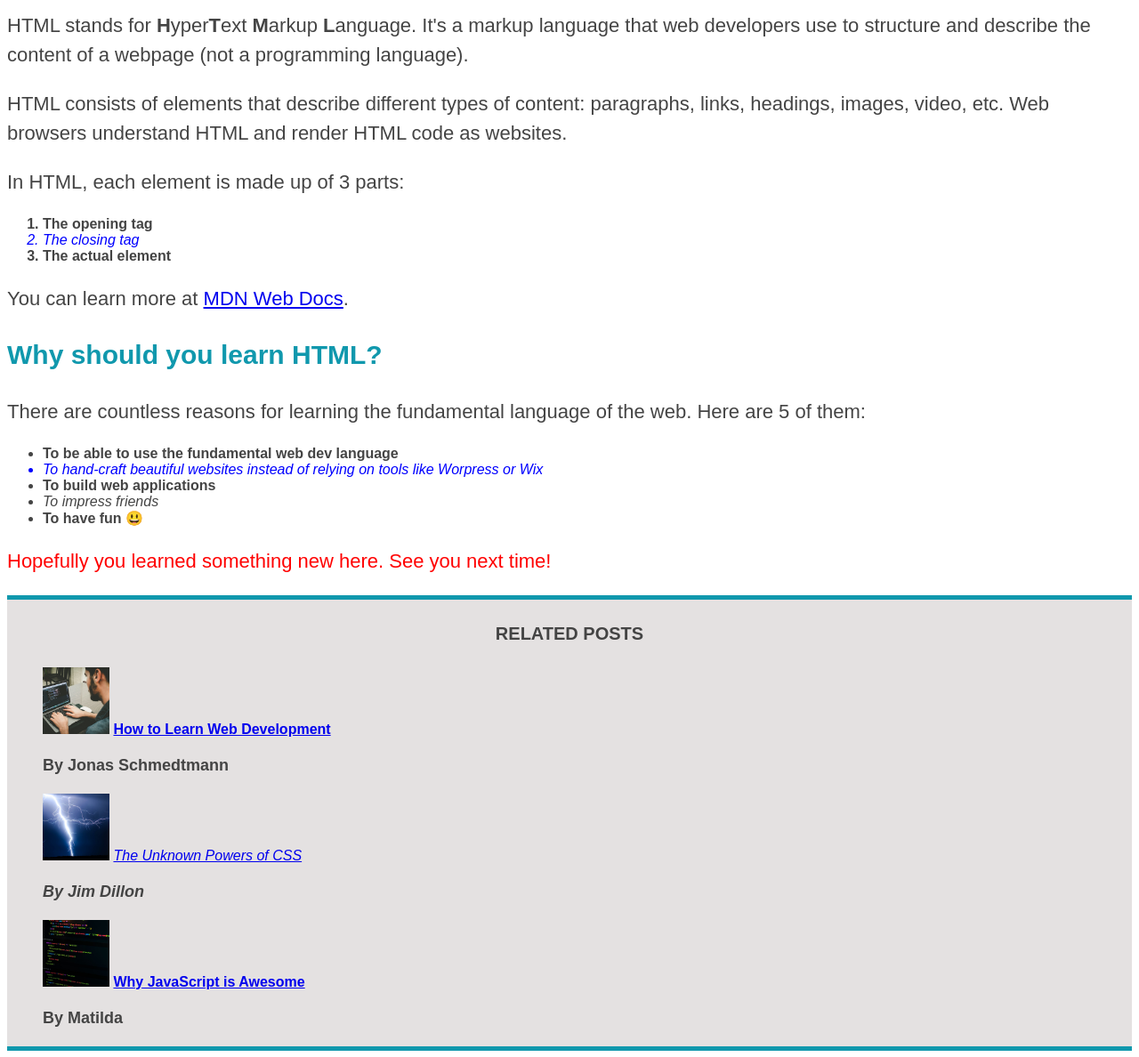
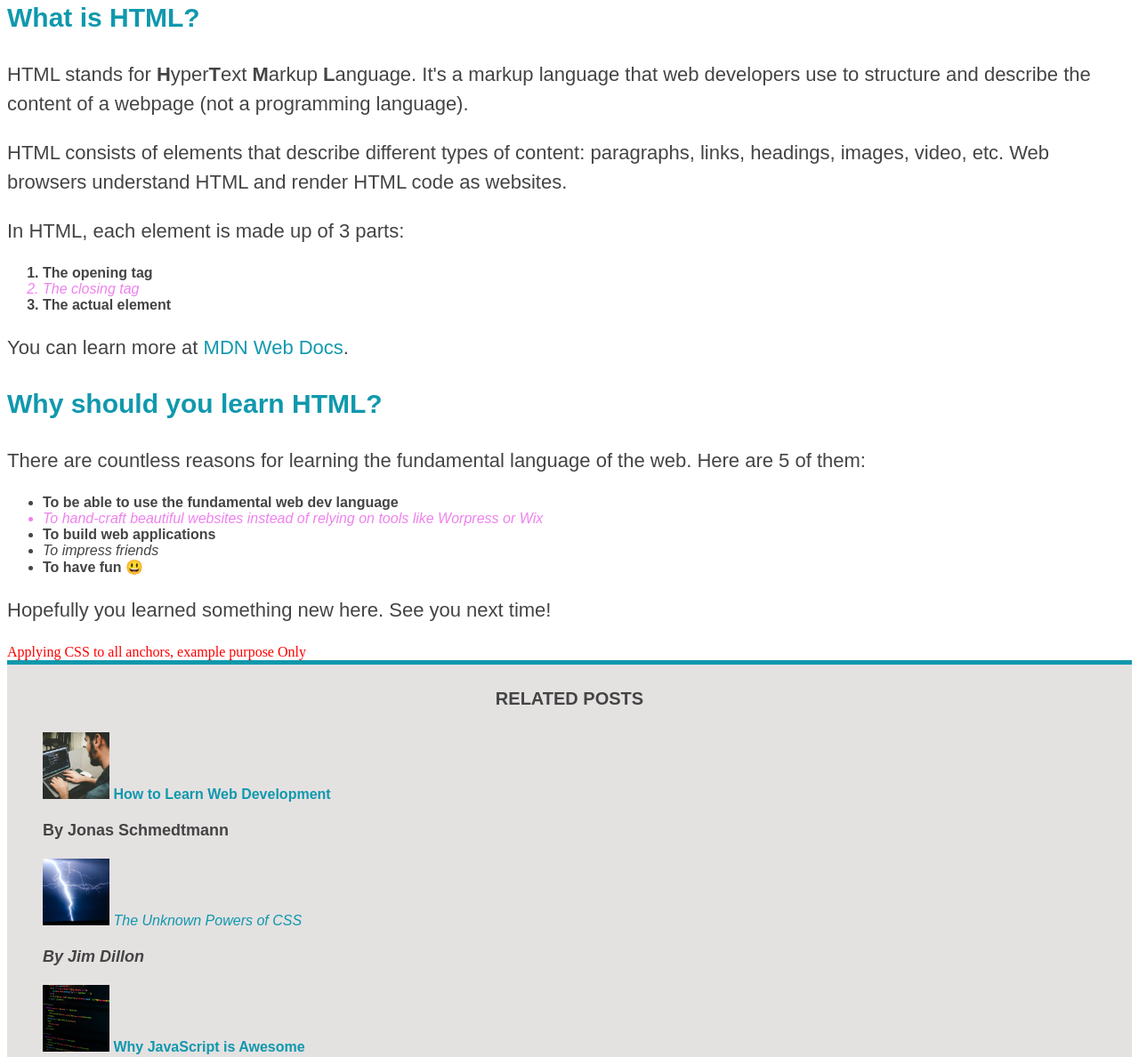
Before and after one commit to bbhuma/MyDevelopmentPractice, a plain HTML site: page 03-CSS-Fundamentals/index.html in a window 1280 px wide. Shown: the part 769-1957 px from the top of the page at 89% size. Drawn offline with Linux system fonts and the light colour scheme.

Commit message:
Styling  hyperlinks

```diff
--- a/03-CSS-Fundamentals/index.html
+++ b/03-CSS-Fundamentals/index.html
@@ -32,6 +32,7 @@
     </header>
 
     <article>
+      <p>I am first element of article for CSS purpose Only</p>
       <header>
         <h2>The Basic Language of the Web: HTML</h2>
 
@@ -114,6 +115,7 @@
       </ul>
 
       <p>Hopefully you learned something new here. See you next time!</p>
+      <a>Applying CSS to all anchors, example purpose Only</a>
     </article>
 
     <aside>
--- a/03-CSS-Fundamentals/style.css
+++ b/03-CSS-Fundamentals/style.css
@@ -116,15 +116,28 @@ li:nth-child(even) {
   font-style: italic;
 }
 li:nth-child(2) {
-  color: blue;
+  color: violet;
 }
 
 /* //But Sudo classes dont work for non similar elements like artcile, wors for mutliple similar li elements.  */
 
-/* This works only if the first child of article is p, since first emenet here is header, this syntax does not work.
-article p:last-child{
-  color:red;
-} */
+/* Misconception: This works only if the first child of article is p, since first emenet here is header, this syntax does not work.*/
+article p:first-child {
+  color: red;
+}
+
 article p:last-child {
   color: red;
 }
+
+/* Styling the links and hypelinks */
+
+/*We should not target the anchor directly, instead use suedo classes to target actual links. */
+/* First CSS targets all anchors, even if the y are not links, we will override it with another css which is only for links, by suedo classes */
+a {
+  color: red;
+}
+a:any-link {
+  color: #1098ad;
+  text-decoration: none; /*remove hyperlinks*/
+}
```
